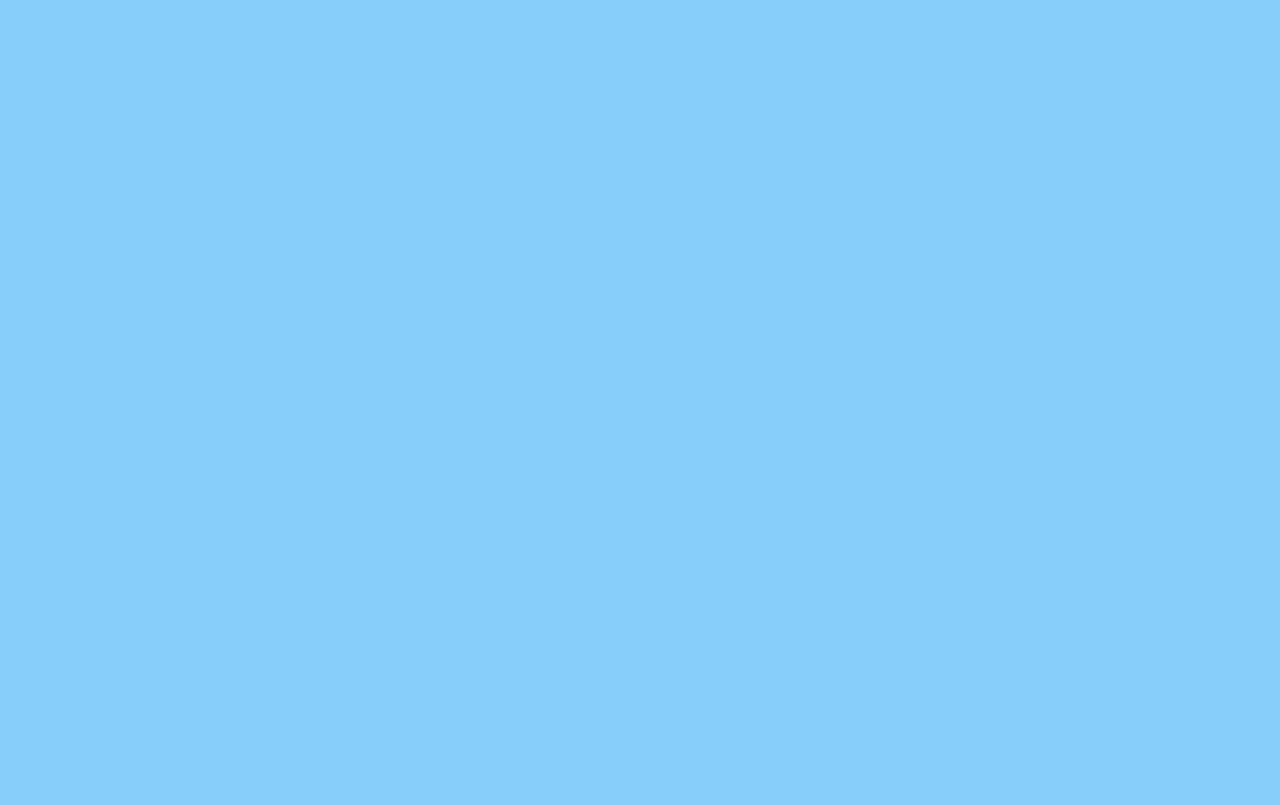
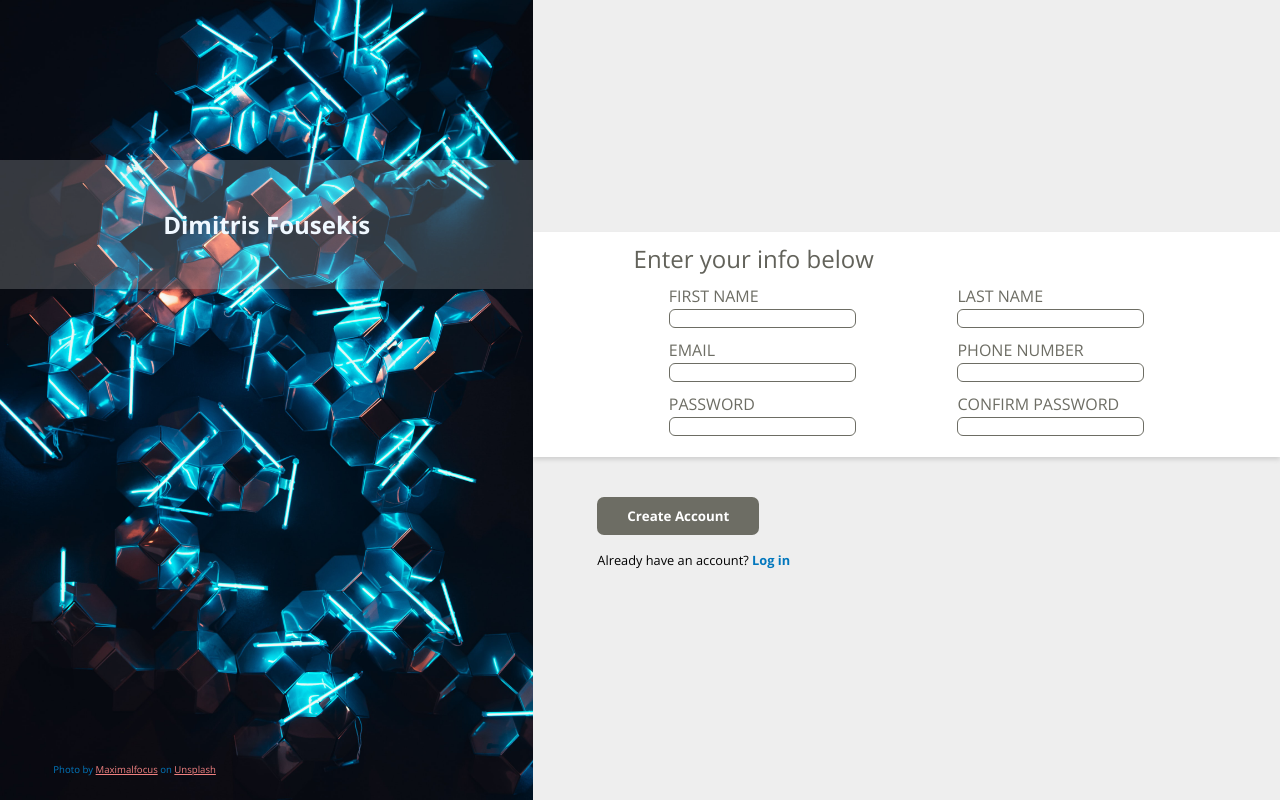
Before and after one commit to Fousekhs/Sign-up-Form, a plain HTML site: page index.html in a window 1280 px wide. Drawn offline with nearby package versions, Linux system fonts and the light colour scheme.

Commit message:
project finished

```diff
--- /dev/null
+++ b/app.js
@@ -0,0 +1,55 @@
+
+const password1 = document.querySelector("#password1");
+const password2 = document.querySelector("#password2");
+const error = document.querySelector(".error");
+const btn = document.querySelector("#submit");
+const inputTexts = document.querySelectorAll('input[required]');
+const email = document.querySelector("#email");
+
+
+
+var dict = {
+    "firstname": false,
+    "lastname": false,
+    "mail": false,
+    "phone": false,
+    "password1": false,
+    "password2":false,
+    "matching": false
+}
+
+password2.addEventListener("input", () => {
+    if (password1.value === password2.value && password1.value != "") {
+        password1.classList.remove("invalid");
+        password2.classList.remove("invalid");
+        password1.classList.add("valid");
+        password2.classList.add("valid");
+        error.style.display = "none";
+        dict["matching"] = true;
+    } else {
+        password1.classList.remove("valid");
+        password2.classList.remove("valid");
+        password1.classList.add("invalid");
+        password2.classList.add("invalid");
+        error.style.display = "inline";
+        dict["matching"] = false;
+        btn.disabled = true;
+    }
+});
+
+inputTexts.forEach((input) => {
+    input.addEventListener("input", () => {
+        if (input.validity.valid) {
+            dict[input.id] = true;
+        } else {
+            dict[input.id] = false;
+            btn.disabled = true;
+        }
+
+        for (const key in dict) {
+            if (!dict[key]) return;
+        }
+
+        btn.disabled = false;
+    })
+});
--- a/index.html
+++ b/index.html
@@ -5,9 +5,87 @@
     <meta http-equiv="X-UA-Compatible" content="IE=edge">
     <meta name="viewport" content="width=device-width, initial-scale=1.0">
     <link rel="stylesheet" href="style.css" type="text/css">
-    <title>Document</title>
+    <link rel="preconnect" href="https://fonts.googleapis.com">
+    <link rel="preconnect" href="https://fonts.gstatic.com" crossorigin>
+    <link href="https://fonts.googleapis.com/css2?family=Open+Sans:wght@400;700&display=swap" rel="stylesheet">
+    <title>Sign up</title>
 </head>
 <body>
+    <div class="img-container">
+        <img src="image.jpg">
+        <div class="logo-container">
+            <div class="logo">
+                Dimitris Fousekis
+            </div>
+        </div>
+        <div class="credit">
+            Photo by <a href="https://unsplash.com/@maximalfocus?utm_source=unsplash&utm_medium=referral&utm_content=creditCopyText">Maximalfocus</a> on <a href="https://unsplash.com/s/photos/tech?utm_source=unsplash&utm_medium=referral&utm_content=creditCopyText">Unsplash</a>
+        </div>
+    </div>
+    <div class="container">
+        <form method="post">
+            <fieldset>
+
+                <div class="input-container">
+                    <header>
+                        Enter your info below
+                    </header>
+
+                    <div class="name">
+                        <div class="firstname">
+                            <label for="firstname">FIRST NAME</label>
+                            <br>
+                            <input name="firstname" id="firstname" required>
+                        </div>
+
+                        <div class="lastname">
+                            <label for="lastname">LAST NAME</label>
+                            <br>
+                            <input name="lastname" id="lastname" required>
+                        </div>
+                    </div>
+
+                    <div class="contactInfo">
+                        <div class="mail">
+                            <label for="mail">EMAIL</label>
+                            <br>
+                            <input type="email" name="mail" id="mail" required>
+                        </div>
+
+                        <div class="phone">
+                            <label for="phone">PHONE NUMBER</label>
+                            <br>
+                            <input type="tel" name="phone" id="phone" pattern="[0-9]{10}" required>
+                        </div>
+                    </div>
+
+
+                    <div class="passwords">
+                        <div class="password1">
+                            <label for="password1">PASSWORD</label>
+                            <br>
+                            <input type="password" name="password1" id="password1" required>
+                            <br>
+                            <div class="error">Passwords do not match</div>
+                        </div>
+                        <div class="password2">
+                            <label for="password2">CONFIRM PASSWORD</label>
+                            <br>
+                            <input type="password" name="password2" id="password2" required>
+                        </div>
+                    </div>
+                </div>
+
+            </fieldset>
+            <div class="btn">
+                <button id="submit" disabled>Create Account</button>
+                <br>
+                Already have an account? <a href="sign-in.html">Log in</a>
+            </div>
+        </form>
+    </div>
+
+    <script src="app.js"></script>
 
 </body>
 </html>
--- a/style.css
+++ b/style.css
@@ -1,8 +1,159 @@
+:root {
+    --lightGreen: #90EE90;
+    --backgroundGrey: #EEEEEE;
+    --darkGrey: #6D6D64;
+    --darkerGrey: #62625A;
+    --blue: #0277BD;
+    --red: #FF6863;
+}
+
 * {
     padding: 0;
     margin: 0;
+    font-family: 'Open Sans', sans-serif;
 }
 
 body {
-    background-color: lightskyblue;
+    display: flex;
+    height: 100vh;
 }
+
+.img-container {
+    flex: 0 1;
+    position: relative;
+}
+
+img {
+    aspect-ratio: 2/3;
+    max-height: 100vh;
+}
+
+.logo-container {
+    background-color: rgba(238, 238, 238, 0.2);
+    position: absolute;
+    top: 20%;
+    width: 100%;
+    font-weight: 700;
+    color: aliceblue;
+    text-align: center;
+    font-size: 1.5rem;
+    padding-top: 3rem;
+    padding-bottom: 3rem;
+}
+
+
+.credit {
+    position: absolute;
+    color: var(--blue);
+    bottom: 3%;
+    left: 10%;
+    font-size: .6rem;
+}
+
+.credit a:link {
+    color: lightcoral;
+}
+
+.container {
+    width: 100%;
+    background-color: var(--backgroundGrey);
+}
+
+header {
+    font-size: 1.5rem;
+    color: var(--darkerGrey);
+    padding-left: 2vw;
+}
+
+form {
+    flex: 1 1;
+    width: 100%;
+    min-height: 100vh;
+    display: flex;
+    flex-direction: column;
+    justify-content: center;
+}
+
+input {
+    border: None;
+    border-radius: 6px;
+    padding-left: 10px;
+    height: 1.1rem;
+    color: var(--darkGrey);
+    border: 1px solid var(--darkGrey);
+    transition-duration: 0.5s;
+}
+
+input:focus {
+    outline: none;
+    border: 2px solid var(--blue);
+    box-shadow: 1px 1px 2px var(--darkGrey);
+}
+
+fieldset {
+    width: 100%;
+    border: None;
+    background-color: white;
+    box-shadow: 0px 3px 4px lightgray;
+}
+
+label {
+    color: var(--darkGrey);
+}
+
+
+.name input:valid, .contactInfo input:valid, .valid {
+    background-color: var(--lightGreen);
+}
+
+.error {
+    display: none;
+    color: var(--red);
+    font-size: 0.8rem;
+}
+
+.invalid {
+    background-color: var(--red);
+}
+
+
+.btn {
+    margin-top: max(5vh, 20px);
+    margin-left: max(5vw, 20px);
+    margin-right: auto;
+    font-size: 0.8rem;
+}
+
+.btn a:link {
+    text-decoration: none;
+    color: var(--blue);
+    font-weight: 700;
+}
+
+button {
+    margin-bottom: max(2vh, 10px);
+    padding: 10px 30px 10px 30px;
+    border: None;
+    color: white;
+    border-radius: 7px;
+    background-color: var(--blue);
+    font-weight: bold;
+    transition-duration: .8s;
+}
+
+button:disabled {
+    background-color: var(--darkGrey);
+}
+
+.input-container {
+    max-width: 80%;
+    margin: auto;
+    padding: 10px;
+}
+
+
+.name, .contactInfo, .passwords {
+    display: flex;
+    justify-content: space-around;
+    margin: 10px;
+}
```
Also changed, not shown: image.jpg (added).
